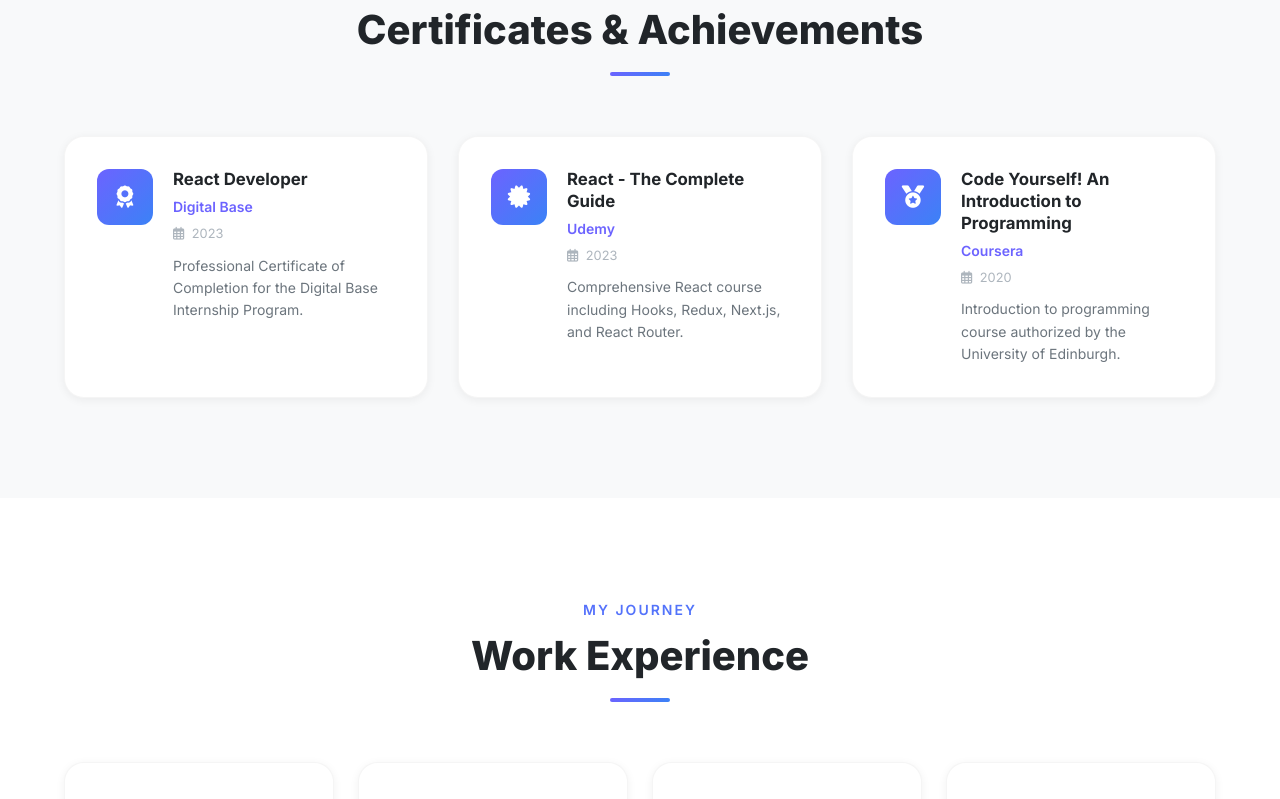
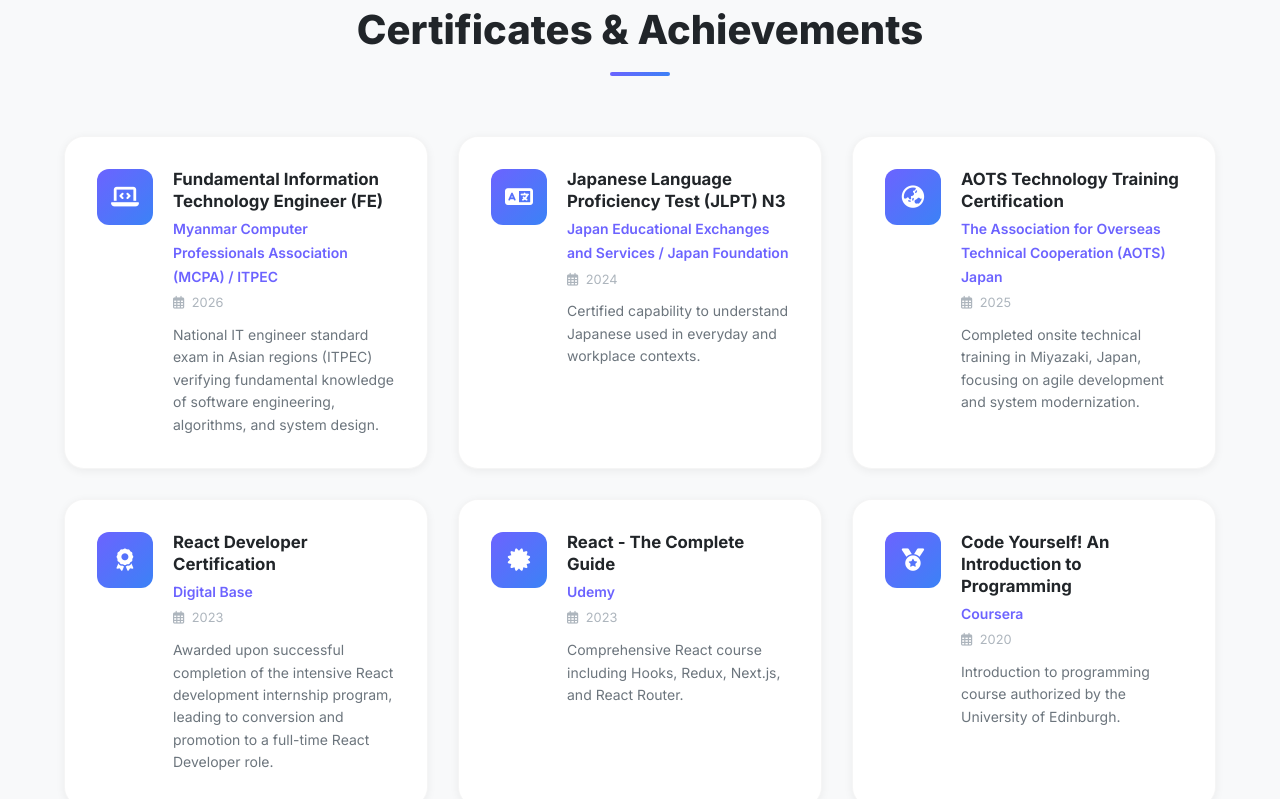
Before and after one commit to ashein-codethedreams/My-Portfolio, a Next.js app: page / in a window 1280 px wide. Shown: the part 3540-4339 px from the top of the page. Built offline with nearby package versions, Linux system fonts and the light colour scheme.

Commit message:
expand certificates section

```diff
--- a/data/portfolio.js
+++ b/data/portfolio.js
@@ -160,11 +160,32 @@
     },
     en: [
         {
+            icon: 'fas fa-laptop-code',
+            title: 'Fundamental Information Technology Engineer (FE)',
+            issuer: 'Myanmar Computer Professionals Association (MCPA) / ITPEC',
+            year: '2026',
+            description: 'National IT engineer standard exam in Asian regions (ITPEC) verifying fundamental knowledge of software engineering, algorithms, and system design.',
+        },
+        {
+            icon: 'fas fa-language',
+            title: 'Japanese Language Proficiency Test (JLPT) N3',
+            issuer: 'Japan Educational Exchanges and Services / Japan Foundation',
+            year: '2024',
+            description: 'Certified capability to understand Japanese used in everyday and workplace contexts.',
+        },
+        {
+            icon: 'fas fa-globe-asia',
+            title: 'AOTS Technology Training Certification',
+            issuer: 'The Association for Overseas Technical Cooperation (AOTS) Japan',
+            year: '2025',
+            description: 'Completed onsite technical training in Miyazaki, Japan, focusing on agile development and system modernization.',
+        },
+        {
             icon: 'fas fa-award',
-            title: 'React Developer',
+            title: 'React Developer Certification',
             issuer: 'Digital Base',
             year: '2023',
-            description: 'Professional Certificate of Completion for the Digital Base Internship Program.',
+            description: 'Awarded upon successful completion of the intensive React development internship program, leading to conversion and promotion to a full-time React Developer role.',
         },
         {
             icon: 'fas fa-certificate',
@@ -183,24 +204,45 @@
     ],
     ja: [
         {
+            icon: 'fas fa-laptop-code',
+            title: '基本情報技術者試験 (FE)',
+            issuer: 'ミャンマーコンピュータプロフェッショナル協会 (MCPA) / ITPEC',
+            year: '2026年',
+            description: 'アジア共通統一試験（ITPEC）における、ソフトウェアエンジニアリング、アルゴリズム、システム設計の基礎能力を証明する国家試験。',
+        },
+        {
+            icon: 'fas fa-language',
+            title: '日本語能力試験 (JLPT) N3',
+            issuer: '国際交流基金 / 日本国際教育支援協会',
+            year: '2024年',
+            description: '日常的な場面およびビジネスの現場で使われる基本的な日本語を理解できることを認定。',
+        },
+        {
+            icon: 'fas fa-globe-asia',
+            title: 'AOTS実務技術研修修了証',
+            issuer: '一般社団法人海外技術者研修協会 (AOTS)',
+            year: '2025年',
+            description: '日本現地（宮崎県）にてシステムモダナイゼーション・アジャイル開発の実務者研修プログラム修了。',
+        },
+        {
             icon: 'fas fa-award',
             title: 'Reactデベロッパー認定',
             issuer: 'Digital Base',
-            year: '2023',
-            description: 'Digital Baseインターンシッププログラム修了の専門資格。',
+            year: '2023年',
+            description: '実践的React開発インターンシッププログラム修了時に授与。この実績評価により、正社員（React開発エンジニア）として登用されました。',
         },
         {
             icon: 'fas fa-certificate',
             title: 'React - 完全ガイド',
             issuer: 'Udemy',
-            year: '2023',
+            year: '2023年',
             description: 'Hooks・Redux・Next.js・React Routerを含む包括的なReactコース修了証。',
         },
         {
             icon: 'fas fa-medal',
             title: 'Code Yourself! プログラミング入門',
             issuer: 'Coursera',
-            year: '2020',
+            year: '2020年',
             description: 'エジンバラ大学公認のプログラミング入門コース修了証。',
         },
     ],
```
